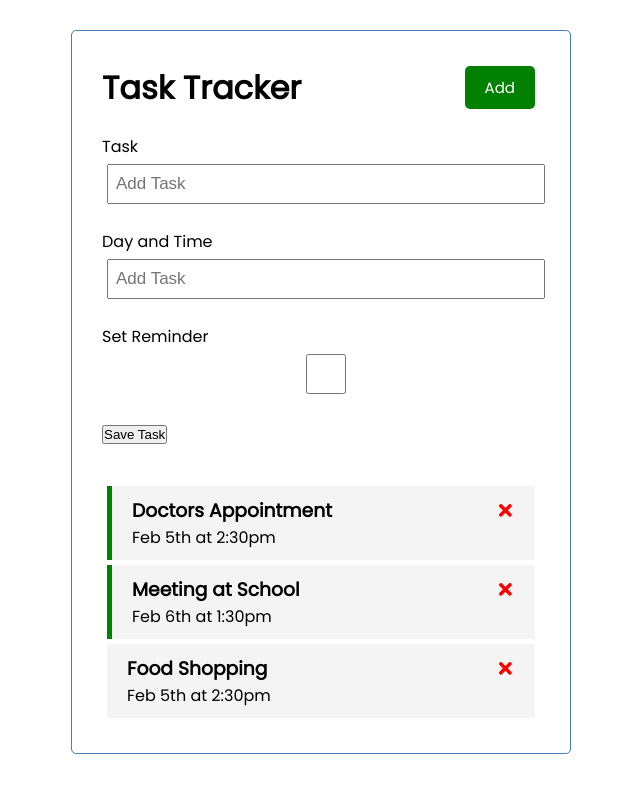
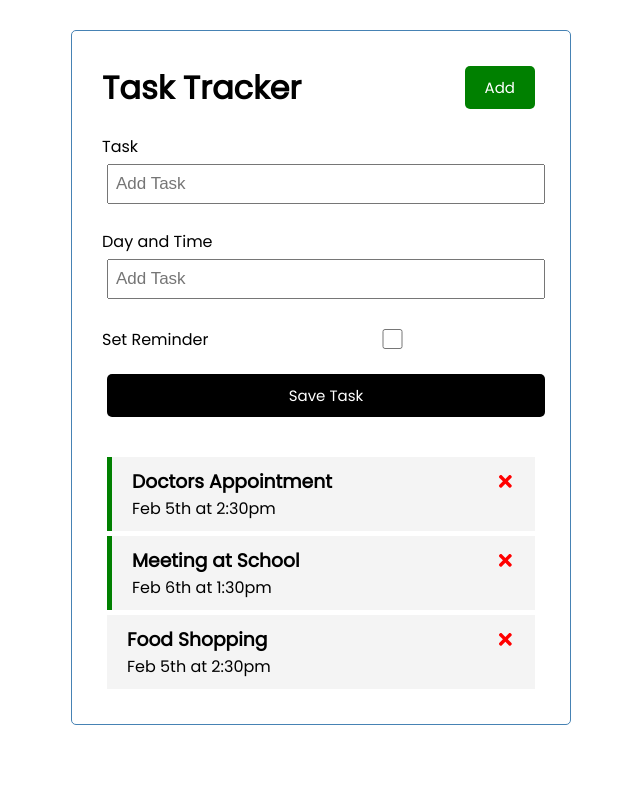
Before and after one commit to adammccormack/practice-react-app, a React (Create React App) app: page / in a window 1280 px wide. Shown: the top 792 px of the page, without its empty margins (319-959 px from the left). Built offline with nearby package versions, Linux system fonts and the light colour scheme.

Commit message:
added functionality for each input field in form

```diff
--- a/src/components/AddTask.js
+++ b/src/components/AddTask.js
@@ -1,20 +1,43 @@
+import { useState } from 'react'
+
 const AddTask = () => {
+   const [text, setText] = useState('')
+   const [day, setDay] = useState('')
+   const [reminder, setReminder] = useState(false)
+
   return (
     <form className='add-form'>
          <div className='form-control'>
             <label>Task</label>
-            <input type='text' placeholder='Add Task' />
+            <input
+               type='text'
+               placeholder='Add Task'
+               value={text}
+               onChange={(e) => setText(e.target.value)}
+            />
          </div>
          <div className='form-control'>
             <label>Day and Time</label>
-            <input type='text' placeholder='Add Task' />
+            <input
+               type='text'
+               placeholder='Add Task'
+               value={day}
+               onChange={(e) => setDay(e.target.value)}
+            />
          </div>
-         <div className='form-control'>
+         <div className='form-control
+         form-control-check'>
             <label>Set Reminder</label>
-            <input type='checkbox' />
+            <input
+               type='checkbox'
+               value={reminder}
+               onChange={(e) => setReminder(e.currentTarget.checked)}
+
+            />
          </div>
 
-         <input type='submit' value='Save Task' />
+         <input type='submit' value='Save Task'
+         className='btn btn-block' />
     </form>
   )
 }
```
